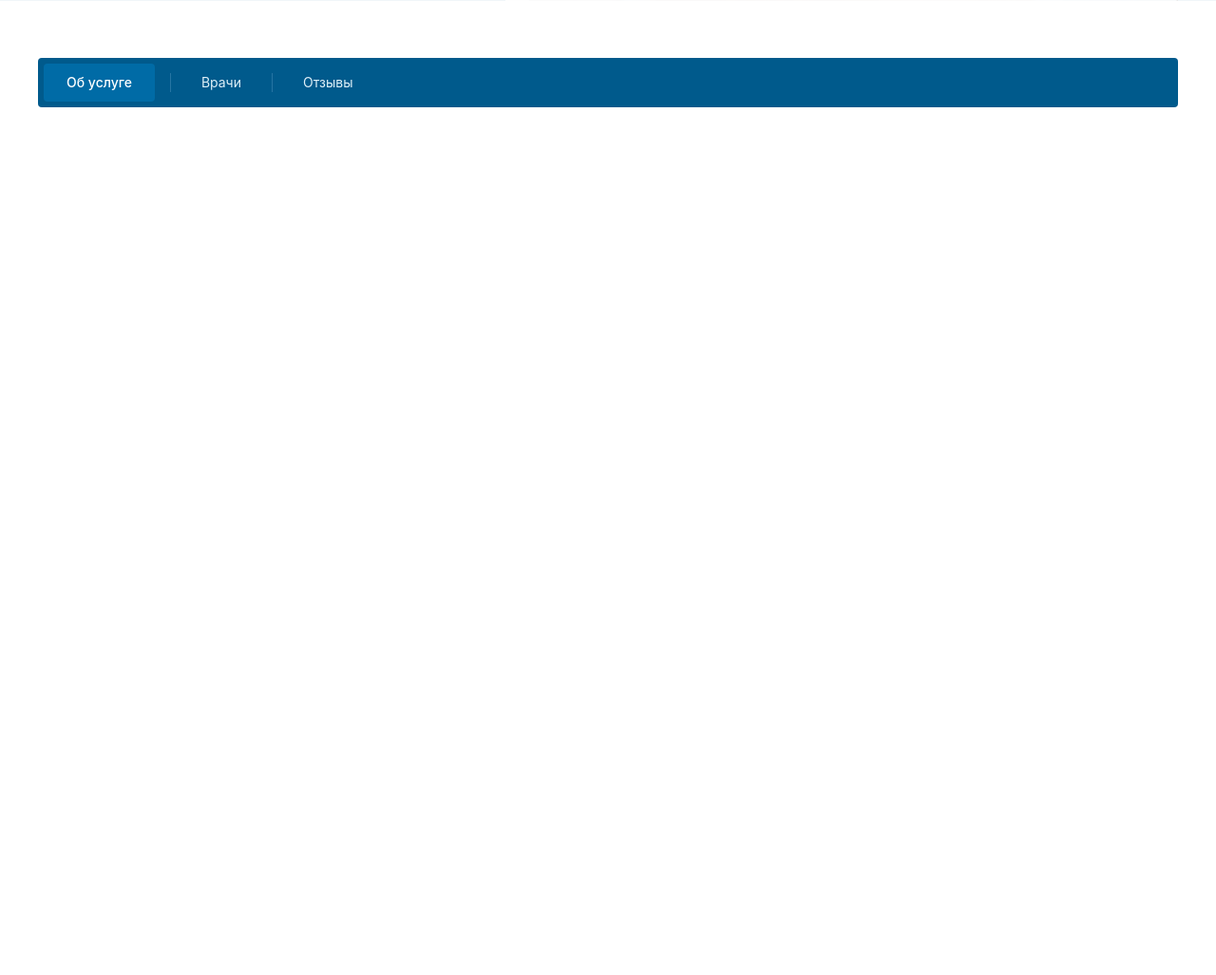
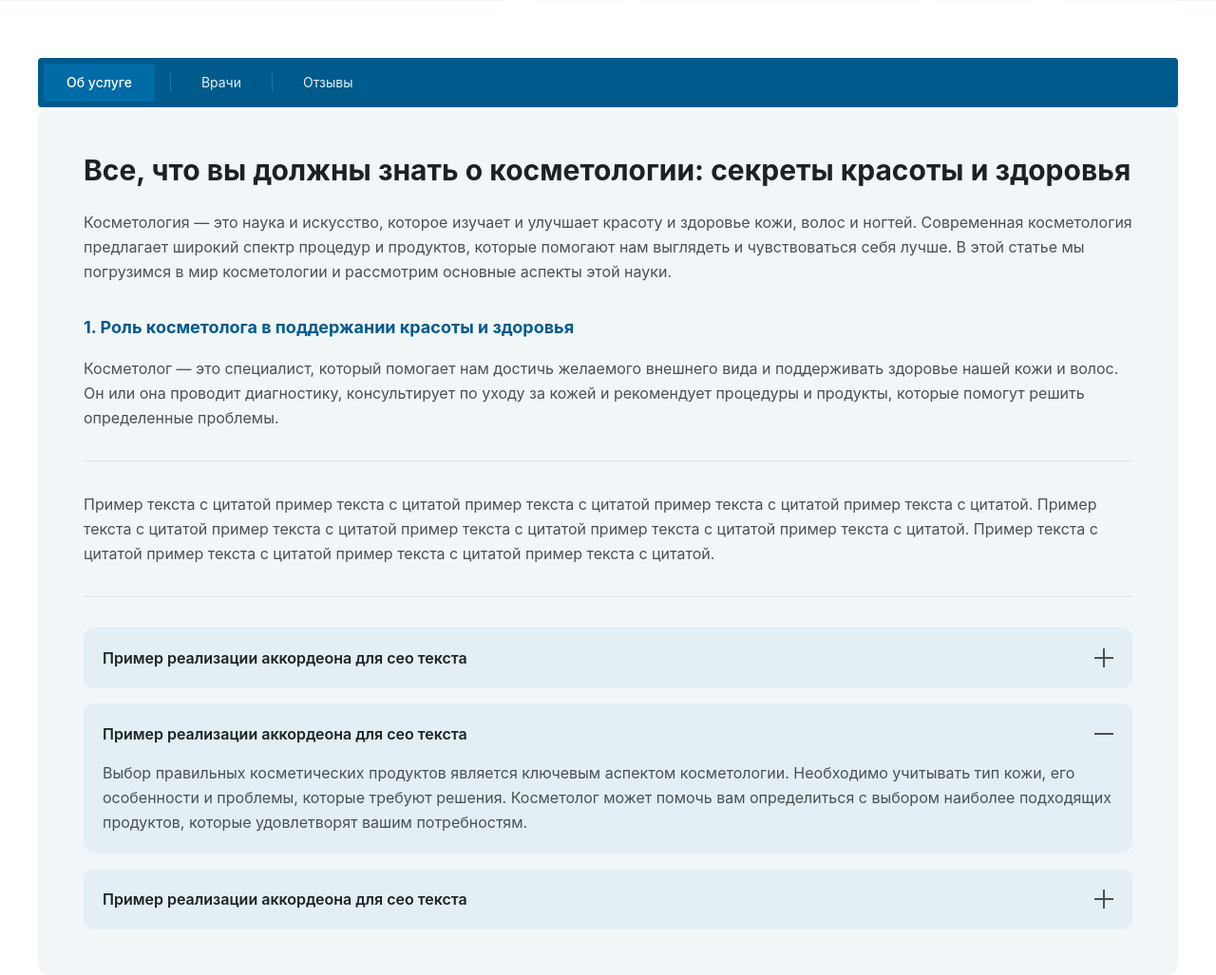
Before and after one commit to nozimnegmatov0010/exam4, a website: page src/page4.html in a window 1280 px wide. Shown: the part 767-1794 px from the top of the page at 95% size. Before the commit the page ends 880 px from the top, so only its background shows below. Drawn offline with nearby package versions, Linux system fonts and the light colour scheme; files that its build step writes are made by us from their sources.

Commit message:
section 3

```diff
--- a/src/page4.html
+++ b/src/page4.html
@@ -105,5 +105,80 @@
 
 </section>
 
+<!-- section 3 -->
+
+<section class="bg-[#f1f7f9] p-6 md:p-12 font-sans text-[#1c2224] max-w-[1200px] mx-auto rounded-xl">
+
+  <h1 class="text-2xl md:text-3xl font-bold mb-6 text-center md:text-left">
+    Все, что вы должны знать о косметологии: секреты красоты и здоровья
+  </h1>
+
+  <p class="text-sm md:text-base leading-relaxed text-[#4a5053] mb-8">
+    Косметология — это наука и искусство, которое изучает и улучшает красоту и здоровье кожи, волос и ногтей. Современная косметология предлагает широкий спектр процедур и продуктов, которые помогают нам выглядеть и чувствоваться себя лучше. В этой статье мы погрузимся в мир косметологии и рассмотрим основные аспекты этой науки.
+  </p>
+
+  <h2 class="text-base md:text-lg font-bold text-[#005a8c] mb-4">
+    1. Роль косметолога в поддержании красоты и здоровья
+  </h2>
+
+  <p class="text-sm md:text-base leading-relaxed text-[#4a5053] mb-8">
+    Косметолог — это специалист, который помогает нам достичь желаемого внешнего вида и поддерживать здоровье нашей кожи и волос. Он или она проводит диагностику, консультирует по уходу за кожей и рекомендует процедуры и продукты, которые помогут решить определенные проблемы.
+  </p>
+
+  <hr class="border-[#dce4e7] mb-8" />
+
+  <p class="text-sm md:text-base  leading-relaxed text-[#4a5053] mb-8">
+    Пример текста с цитатой пример текста с цитатой пример текста с цитатой пример текста с цитатой пример текста с цитатой. Пример текста с цитатой пример текста с цитатой пример текста с цитатой пример текста с цитатой пример текста с цитатой. Пример текста с цитатой пример текста с цитатой пример текста с цитатой пример текста с цитатой.
+  </p>
+
+  <hr class="border-[#dce4e7] mb-8" />
+
+  <div class="space-y-4">
+
+    <!-- 1 -->
+    <div class="bg-[#e3eff4] rounded-xl p-5">
+      <div class="flex justify-between items-center font-semibold text-sm md:text-base cursor-pointer select-none">
+        <span>Пример реализации аккордеона для сео текста</span>
+        <!-- Красивая SVG стрелочка вниз -->
+        <svg width="20" height="20" viewBox="0 0 20 20" fill="none" xmlns="http://www.w3.org/2000/svg">
+<path d="M20 10L-2.98023e-07 10" stroke="#4F4F4F" stroke-width="2"/>
+<path d="M10 0V20" stroke="#4F4F4F" stroke-width="2"/>
+</svg>
+
+      </div>
+    </div>
+
+    <!-- 2 -->
+    <div class="bg-[#e3eff4] rounded-xl p-5">
+      <div class="flex justify-between items-center font-semibold text-sm md:text-base cursor-pointer select-none">
+        <span>Пример реализации аккордеона для сео текста</span>
+        <!-- Красивая SVG стрелочка вверх -->
+        <svg width="20" height="2" viewBox="0 0 20 2" fill="none" xmlns="http://www.w3.org/2000/svg">
+<path d="M20 1L-2.98023e-07 1" stroke="#4F4F4F" stroke-width="2"/>
+</svg>
+
+      </div>
+      <div class="mt-4 text-sm md:text-base leading-relaxed text-[#4a5053]">
+        Выбор правильных косметических продуктов является ключевым аспектом косметологии. Необходимо учитывать тип кожи, его особенности и проблемы, которые требуют решения. Косметолог может помочь вам определиться с выбором наиболее подходящих продуктов, которые удовлетворят вашим потребностям.
+      </div>
+    </div>
+
+    <!-- 3 -->
+    <div class="bg-[#e3eff4] rounded-xl p-5">
+      <div class="flex justify-between items-center font-semibold text-sm md:text-base cursor-pointer select-none">
+        <span>Пример реализации аккордеона для сео текста</span>
+        <!-- Красивая SVG стрелочка вниз -->
+        <svg width="20" height="20" viewBox="0 0 20 20" fill="none" xmlns="http://www.w3.org/2000/svg">
+<path d="M20 10L-2.98023e-07 10" stroke="#4F4F4F" stroke-width="2"/>
+<path d="M10 0V20" stroke="#4F4F4F" stroke-width="2"/>
+</svg>
+
+      </div>
+    </div>
+
+  </div>
+
+</section>
+
 </body>
 </html>
```
Also changed, not shown: src/IMG/Group 2176.svg (added).
